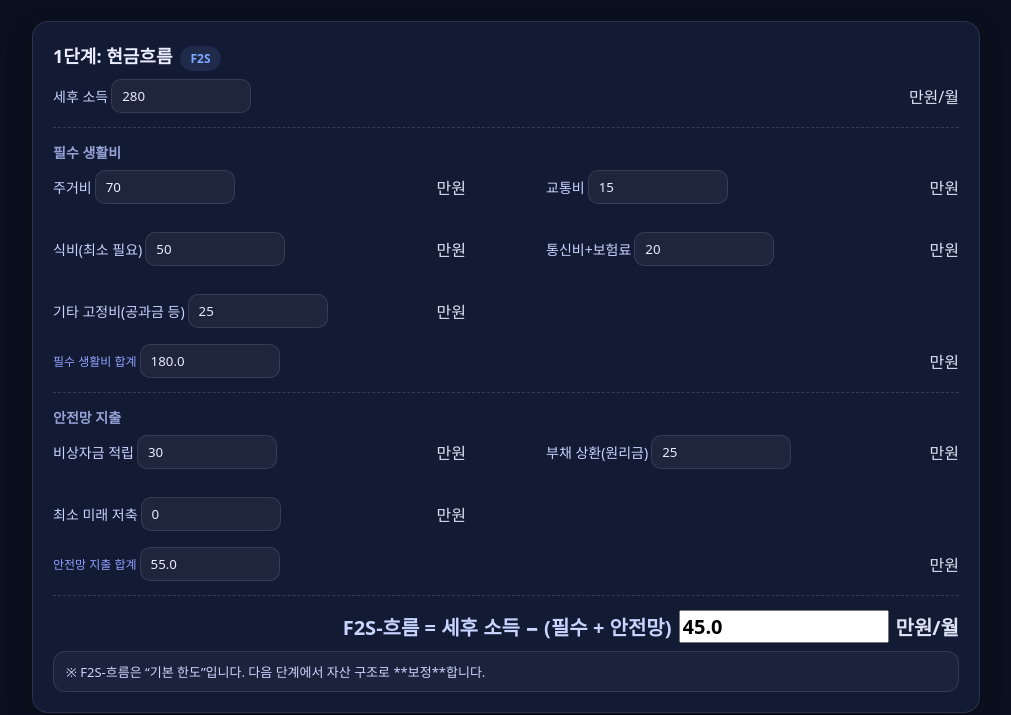
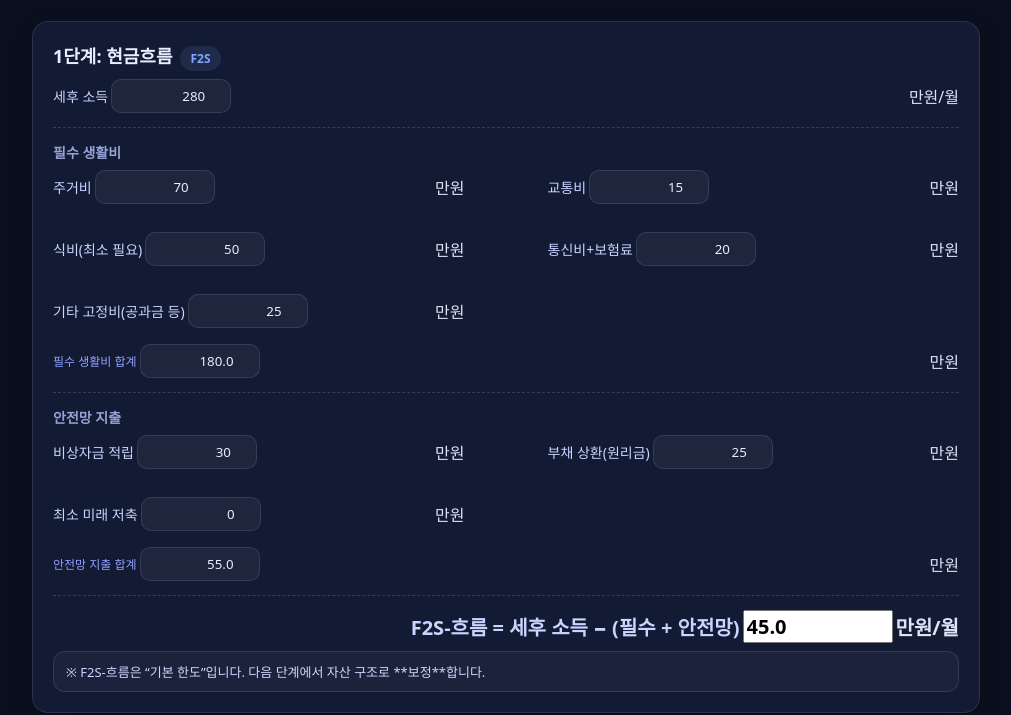
Before and after one commit to Nowko/dmp-f2s-worksheet, a plain HTML site: page index.html in a window 1280 px wide. Shown: the part 111-826 px from the top of the page, without its empty margins (134-1145 px from the left). Drawn offline with Linux system fonts and the light colour scheme.

Commit message:
Update index.html

```diff
--- a/index.html
+++ b/index.html
@@ -27,30 +27,33 @@
     box-shadow:0 8px 24px rgba(0,0,0,.25);
   }
 
-  /* ▶ 섹션 내부 2열: '노란 간격'(열 간격) 크게 */
+  /* ▶ 두 열(좌/우) 사이 — ‘노란’ 간격: 넓게 유지 */
   .grid{
     display:grid;
     grid-template-columns:1fr 1fr;
-    column-gap:clamp(56px, 6.5vw, 80px); /* 왼쪽 단위 ↔ 오른쪽 라벨 간 충분히 */
+    column-gap:clamp(56px, 6.5vw, 84px);
     row-gap:12px;
   }
 
-  /* ▶ 각 행 = 라벨 | 인풋 | 단위 : '빨간 간격' 매우 좁게 */
+  /* ▶ 한 행 = 라벨 | 입력칸 | 단위 — ‘빨간’ 간격: 아주 촘촘하게(B와 동일 수준) */
   .row{
     display:grid;
     grid-template-columns:max-content auto max-content; /* label | input | unit */
     align-items:center;
-    column-gap:2px;                 /* ★ 라벨–입력–단위 간격(빨간) */
+    column-gap:2px;                 /* ★ 라벨↔입력↔단위 간격 */
     margin:8px 0;
   }
+  label{
+    color:#c9d4ff; font-size:14px;
+    text-align:right; padding-right:1px;   /* 인풋에 바짝 */
+    white-space:nowrap;
+  }
 
-  /* 라벨은 오른쪽 정렬로 입력칸에 더 붙임 */
-  label{ color:#c9d4ff; font-size:14px; text-align:right; padding-right:1px; }
-
-  /* 기본 입력 폭(좌우 여백도 줄여 더 촘촘) */
+  /* ▶ 입력칸: 숫자 오른쪽 정렬 + 폭 축소(= A, C 줄이기) */
   input[type="number"]{
-    width:140px;
+    width:120px;                    /* 기본 120px로 축소 */
     padding:7px 10px;
+    text-align:right;               /* ★ 숫자 우측 정렬 */
     border-radius:10px;
     border:1px solid var(--border);
     background:rgba(255,255,255,.05);
@@ -59,23 +62,26 @@
   }
   input::placeholder{ color:#93a3ff; opacity:.6; }
 
-  /* 단위: 인풋 바로 옆에 밀착, 다음 열과는 .grid column-gap으로 분리 */
+  /* ▶ 단위: 인풋 바로 옆(= A, C를 B와 동일하게) */
   .k{
     width:auto; min-width:max-content;
     text-align:left;
-    margin-left:1px;               /* 입력↔단위 최소 여백 */
-    white-space:nowrap;
+    margin-left:1px;                /* 인풋↔단위 최소 여백 */
+    white-space:nowrap;             /* '만원/월' 줄바꿈 방지 */
     opacity:.95;
   }
 
-  /* ===== 결과 행(A 줄이기, B 노출) =====
-     결과처럼 라벨이 긴 행은 라벨에 더 많은 폭을 주고,
-     결과 입력칸(흰 막대) 폭은 줄인다. */
+  /* ===== 결과 행 — D 간격 축소 & 라벨 줄바꿈 방지 ===== */
+  /* 라벨에 .result 클래스가 이미 있으므로 이를 기준으로 행을 좁힘 */
   .row:has(> label.result){
-    grid-template-columns: 1fr auto max-content; /* 라벨 1fr로 넓게, 인풋/단위는 내용폭 */
-    column-gap:6px;                              /* 긴 라벨 가독성 위해 살짝 여유 */
+    grid-template-columns: 1fr auto max-content; /* 라벨 넓게, 인풋/단위는 내용폭 */
+    column-gap:2px;                              /* ★ D 간격 최소화 */
   }
-  input.result{ width: 210px; }                  /* ★ A 폭 축소로 B 텍스트 노출 */
+  input.result{ width: 150px; }                  /* 결과 입력칸 폭 축소(기존보다 좁게) */
+
+  .result{ font-size:20px; font-weight:800; }
+  .result.ok{ color:var(--ok); }
+  .result.warn{ color:var(--danger); }
 
   .hint{ color:#92a1ff; font-size:12px; }
   .muted{ color:#b7c4ff; opacity:.8; font-size:14px; }
@@ -85,10 +91,6 @@
     background:rgba(126,167,255,.12); color:var(--accent);
     font-weight:700; font-size:12px; margin-left:8px;
   }
-
-  .result{ font-size:20px; font-weight:800; }
-  .result.ok{ color:var(--ok); }
-  .result.warn{ color:var(--danger); }
 
   .btns{ display:flex; gap:10px; flex-wrap:wrap; }
   button{
@@ -118,8 +120,8 @@
   @media (max-width:760px){
     .grid{ grid-template-columns:1fr; column-gap:0; row-gap:10px; }
     .row{ grid-template-columns:max-content auto max-content; column-gap:3px; }
-    input[type="number"]{ width:120px; }
-    input.result{ width: 180px; }  /* 모바일에서도 결과칸 폭 축소 유지 */
+    input[type="number"]{ width:110px; }
+    input.result{ width: 140px; }   /* 모바일에서도 결과칸 폭 축소 유지 */
     .k{ margin-left:1px; }
   }
 </style>
```
